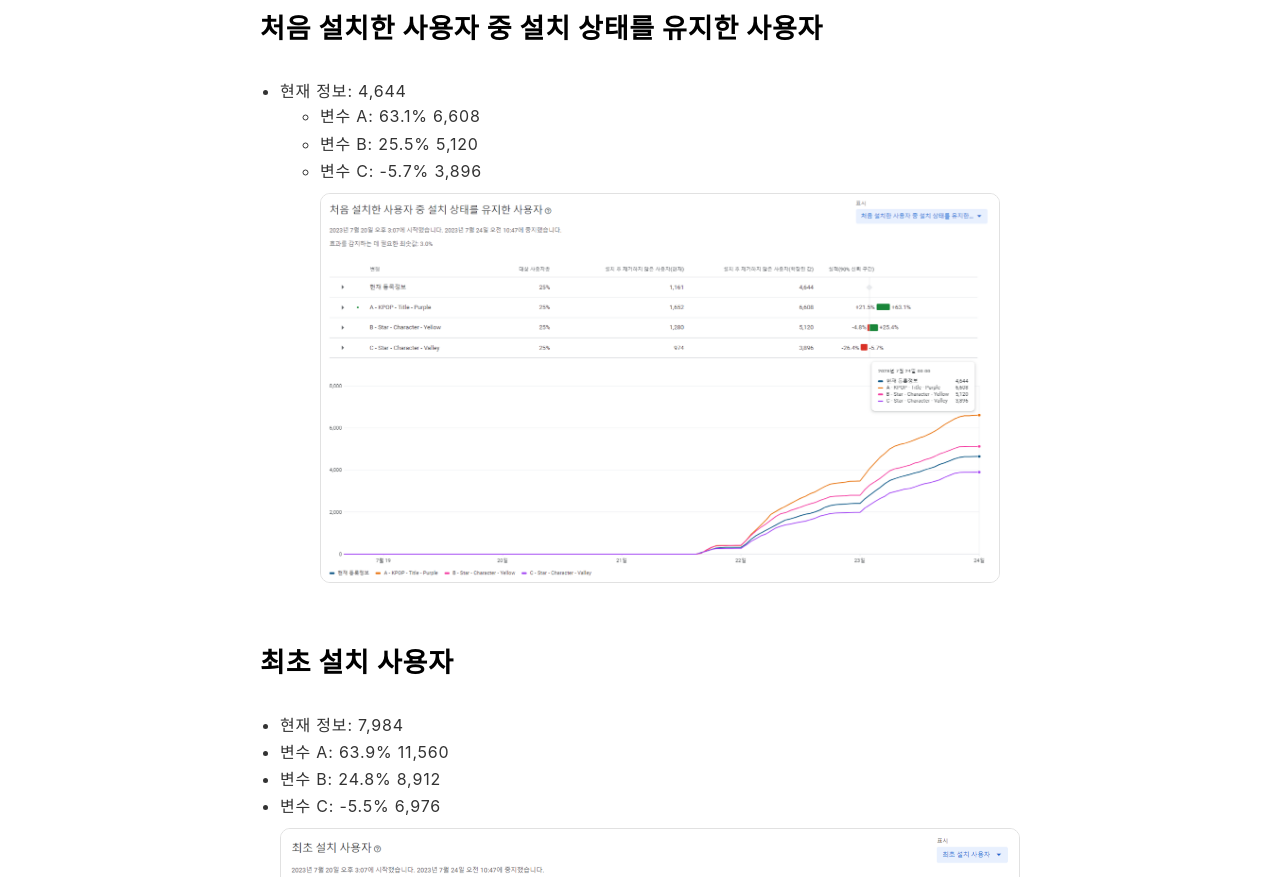
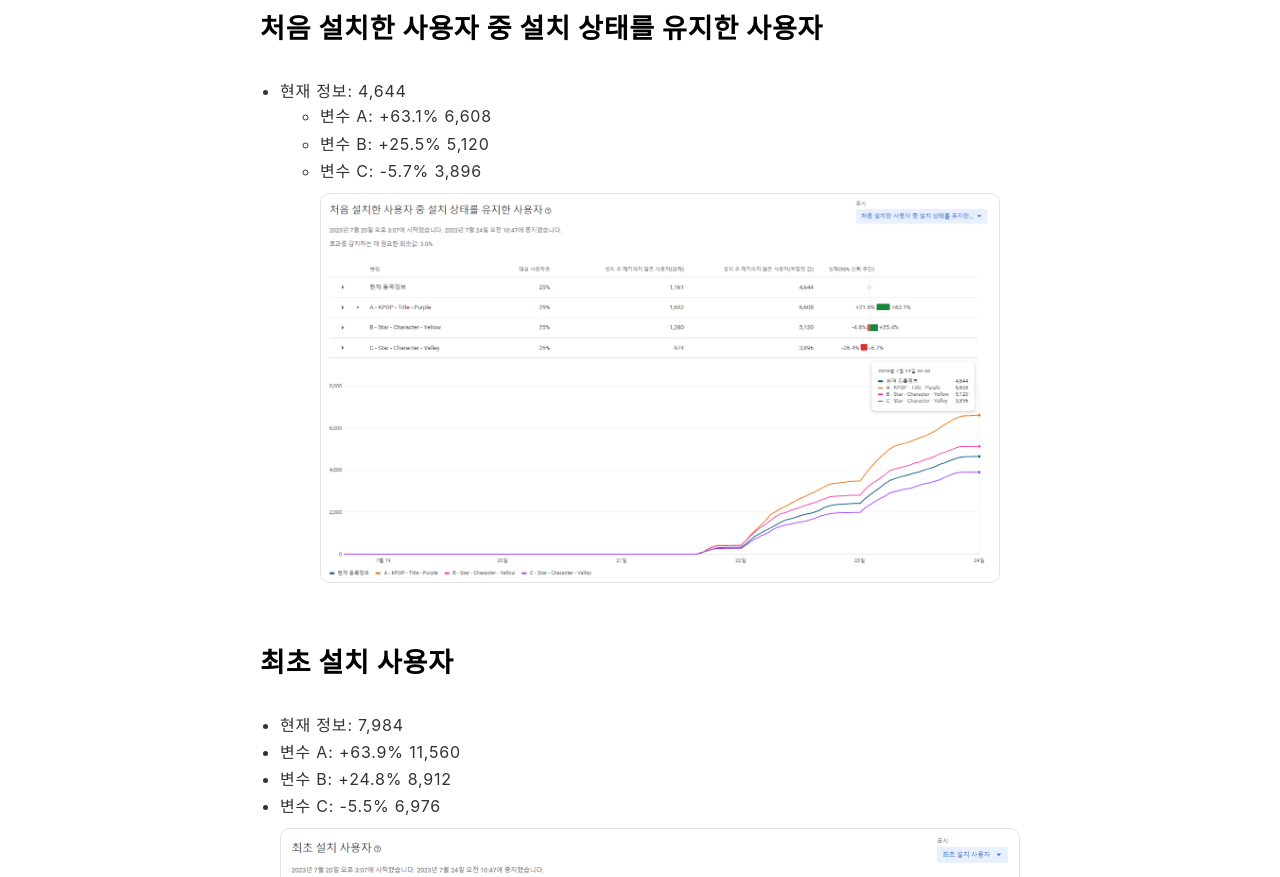
Before and after one commit to crazyjamy/crazyjamy.github.io, a Jekyll site: the page built from _posts/2023-07-24-ab-kpoplyricsgame-230724.md, in a window 1280 px wide and 1400 px high, scrolled down 5186 px. Shown: the part 154-1031 px from the top of the window. Built offline with Jekyll 4.4.1, drawn with Linux system fonts in a browser that asks for light colours; comment, search, counter and statistics services are not loaded.

```diff
--- a/_posts/2023-07-24-ab-kpoplyricsgame-230724.md
+++ b/_posts/2023-07-24-ab-kpoplyricsgame-230724.md
@@ -52,15 +52,15 @@ introduction: Kpop Lyrics Game
 ## 결과 분석 (Results Analysis)
 ### 처음 설치한 사용자 중 설치 상태를 유지한 사용자
 + 현재 정보: 4,644
-  + 변수 A: 63.1% 6,608
-  + 변수 B: 25.5% 5,120
+  + 변수 A: +63.1% 6,608
+  + 변수 B: +25.5% 5,120
   + 변수 C: -5.7% 3,896
 <img src="https://github.com/crazyjamy/crazyjamy.github.io/blob/master/_images/_post/2023723-abtest-kpoplyricsgame/ab-first-installed-user-not-deleted.png?raw=true" alt="" style="border: 1px solid #e1e1e1; border-radius: 10px;margin-top:10px;">
 
 ### 최초 설치 사용자
 + 현재 정보: 7,984
-+ 변수 A: 63.9% 11,560
-+ 변수 B: 24.8% 8,912
++ 변수 A: +63.9% 11,560
++ 변수 B: +24.8% 8,912
 + 변수 C: -5.5% 6,976
 <img src="https://github.com/crazyjamy/crazyjamy.github.io/blob/master/_images/_post/2023723-abtest-kpoplyricsgame/ab-first-installed-user.png?raw=true" alt="" style="border: 1px solid #e1e1e1; border-radius: 10px;margin-top:10px;">
 
```
